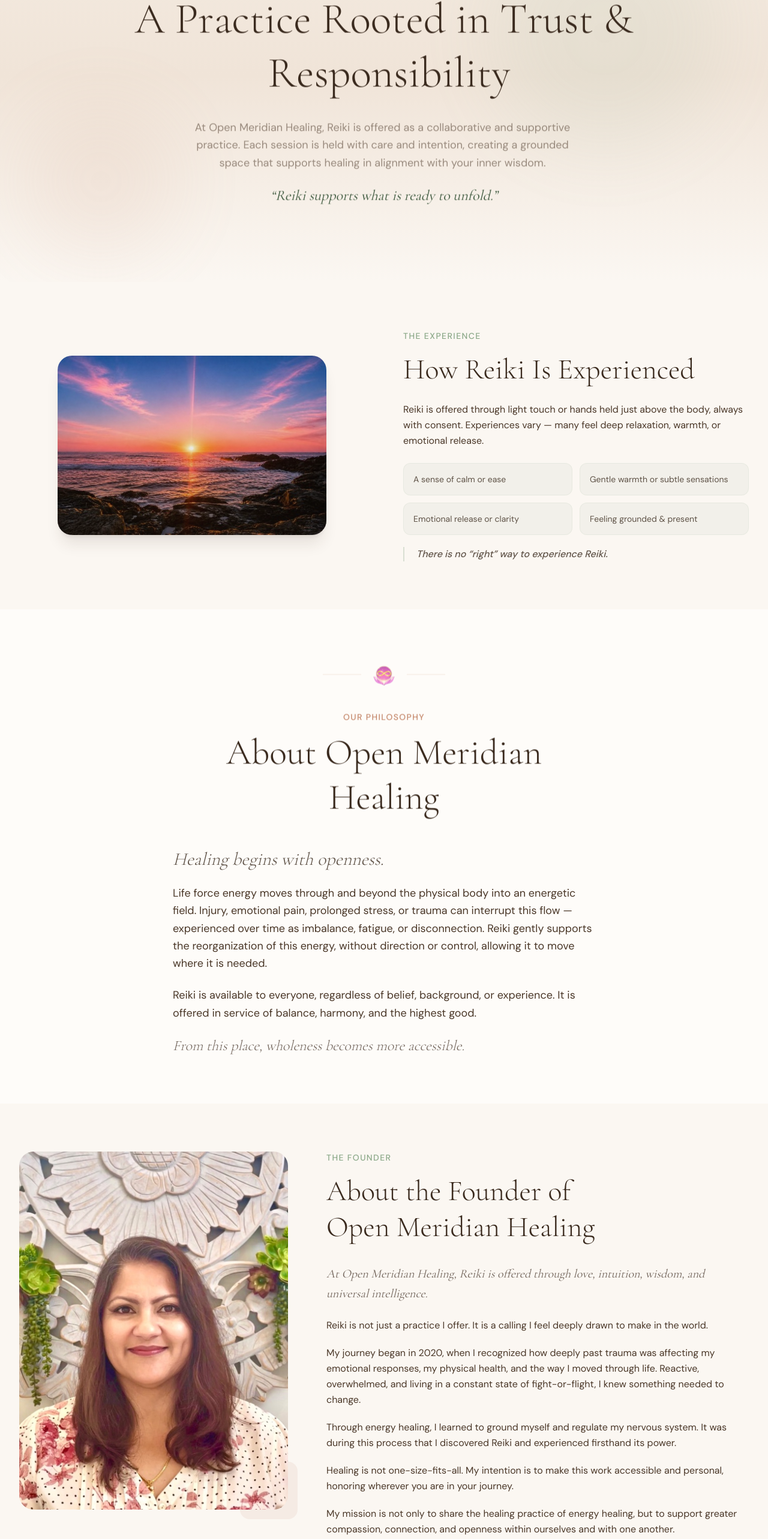
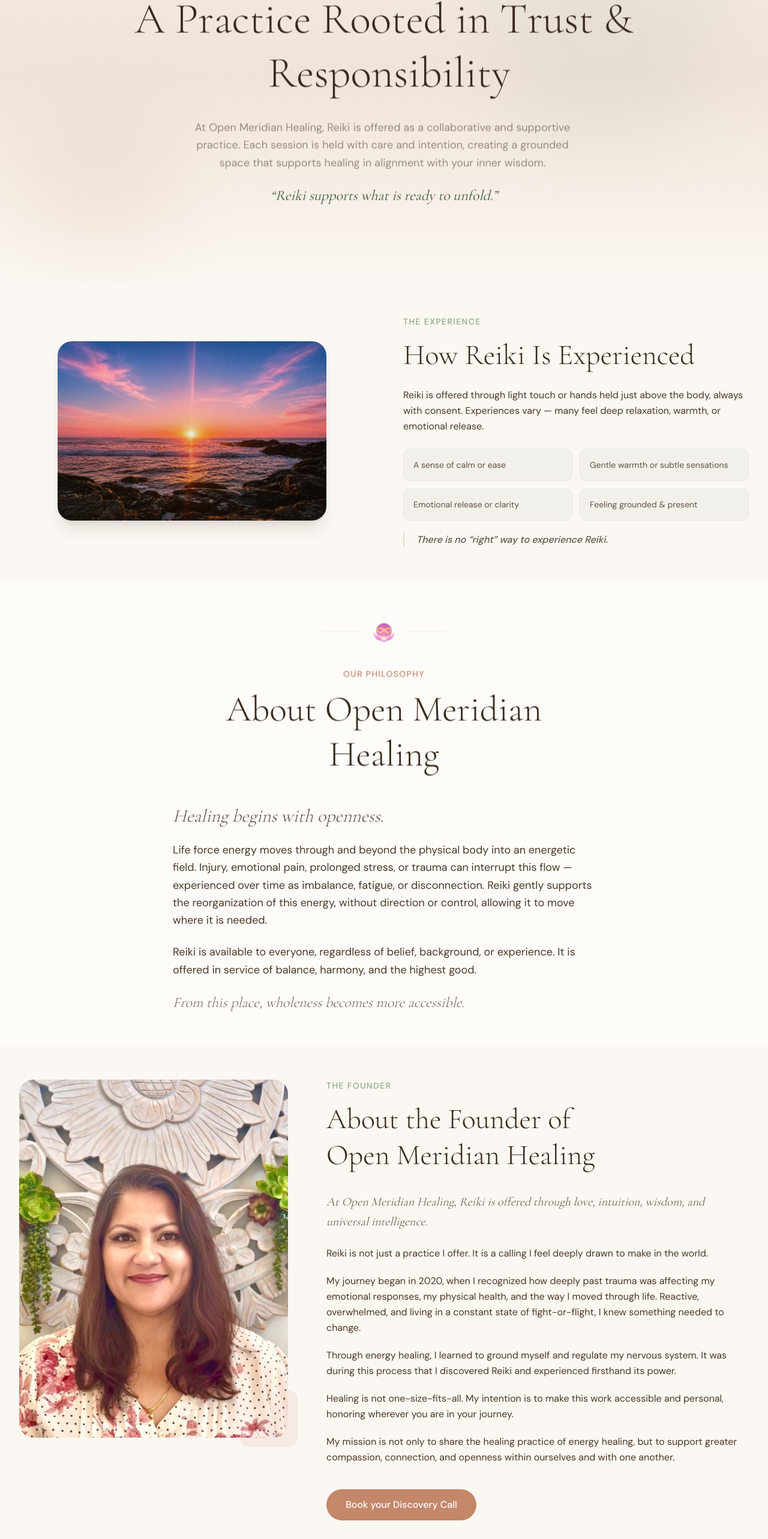
Before and after one commit to amaar-mc/open-meridian-healing, a Next.js app: page /about in a window 1280 px wide. Shown: the part 218-2784 px from the top of the page at 60% size. Built offline with nearby package versions, Linux system fonts and the light colour scheme.

Commit message:
style(about): tighten inner section spacing py-16/20 → py-10/14

```diff
--- a/app/about/page.tsx
+++ b/app/about/page.tsx
@@ -43,7 +43,7 @@ export default function AboutPage() {
       </section>
 
       {/* How Reiki Is Experienced */}
-      <section className="py-16 lg:py-20 bg-cream">
+      <section className="py-10 lg:py-14 bg-cream">
         <div className="mx-auto max-w-7xl px-6 lg:px-8">
           <div className="grid lg:grid-cols-2 gap-16 items-center">
             <ScrollReveal variant="slideLeft">
@@ -92,7 +92,7 @@ export default function AboutPage() {
       </section>
 
       {/* About Open Meridian Healing */}
-      <section className="py-16 lg:py-20 bg-warm-white">
+      <section className="py-10 lg:py-14 bg-warm-white">
         <div className="mx-auto max-w-3xl px-6 lg:px-8">
           <ScrollReveal>
             <Divider className="mb-8" />
@@ -122,7 +122,7 @@ export default function AboutPage() {
       </section>
 
       {/* Practitioner Bio */}
-      <section className="py-16 lg:py-20 bg-cream">
+      <section className="py-10 lg:py-14 bg-cream">
         <div className="mx-auto max-w-7xl px-6 lg:px-8">
           <div className="grid lg:grid-cols-5 gap-12 lg:gap-16 items-start">
             <ScrollReveal variant="slideLeft" className="lg:col-span-2">
```
